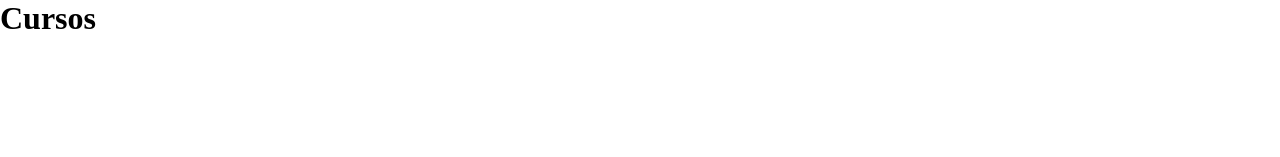
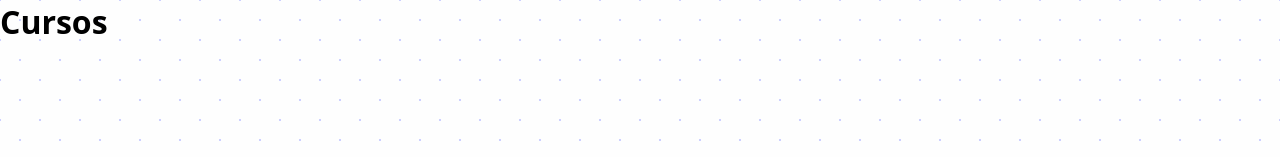
Before and after one commit to griesco/content-organizer-app, a React (Vite) app: page /cursos in a window 1280 px wide. Shown: the top 157 px of the page. Built offline with nearby package versions, Linux system fonts and the light colour scheme.

Commit message:
[index.css] Agrego root de colores

```diff
--- a/src/index.css
+++ b/src/index.css
@@ -3,3 +3,35 @@
   padding: 0;
   box-sizing: border-box;
 }
+
+:root {
+  --app-background-color: #fefefe;
+  --app-background-secondary-color: #fafafa;
+  --app-border-color: #000;
+  --app-shadow-color: #d2effd;
+  --app-selection-color: #6cd0ff;
+  --app-background: radial-gradient(#cdd0ff 1px, transparent 0),
+    radial-gradient(#cdd0ff 1px, #fefefe 0);
+
+  --text-base-color: #000;
+  --text-secondary-color: #333;
+  --text-title-color: #011440;
+  --text-subtitle-color: #001e63;
+  --text-small-color: #555;
+  --graph-fill-color: #00adcc;
+}
+
+html,
+body {
+  font-family: system-ui, -apple-system, BlinkMacSystemFont, "Segoe UI", Roboto,
+    Oxygen, Ubuntu, Cantarell, "Open Sans", "Helvetica Neue", sans-serif;
+  text-rendering: optimizeSpeed;
+}
+
+body {
+  background-color: var(--app-background-color);
+  background-image: var(--app-background);
+  background-size: 40px 40px;
+  background-position: 0 0, 20px 20px;
+  color: var(--text-base-color);
+}
```
